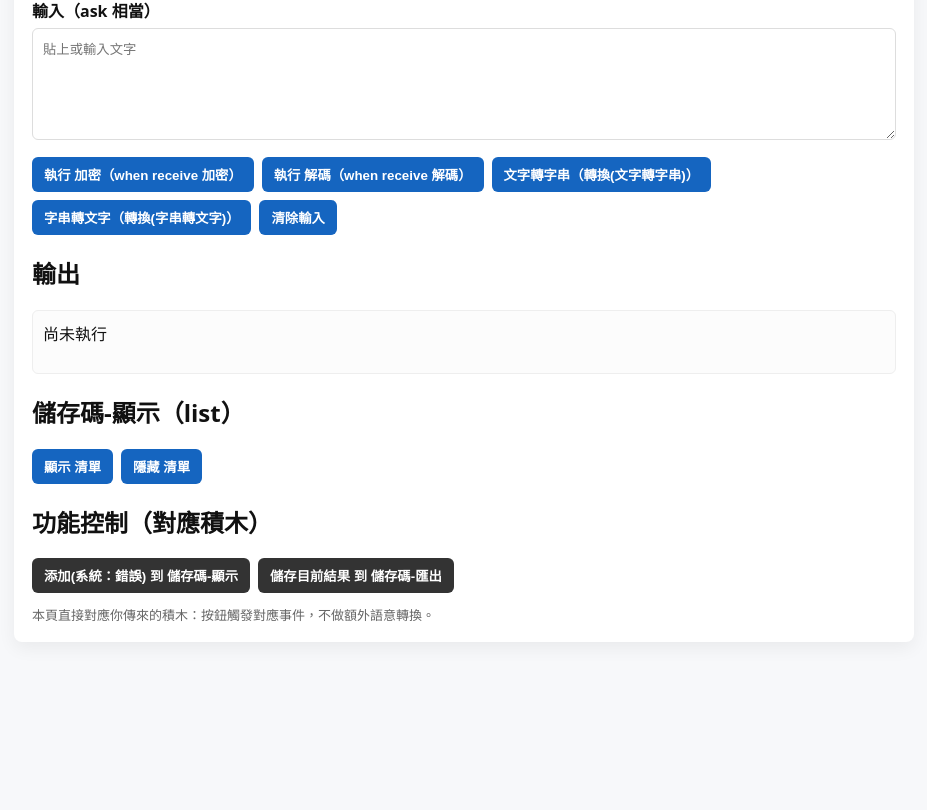
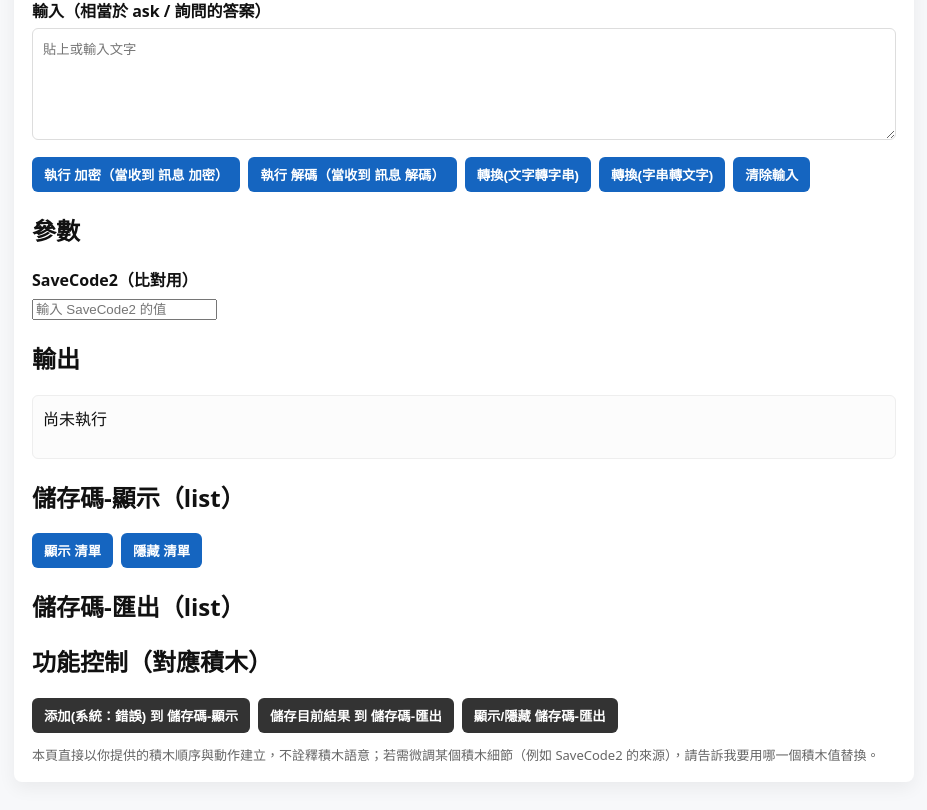
Before and after one commit to KevinChensinlong/text-bot-site, a plain HTML site: page index.html in a window 1280 px wide. Shown: the part 106-916 px from the top of the page, without its empty margins (176-1103 px from the left). Before the commit the page ends 800 px from the top, so only its background shows below. Drawn offline with Linux system fonts and the light colour scheme.

Commit message:
Update index.html

```diff
--- a/index.html
+++ b/index.html
@@ -3,23 +3,29 @@
 <head>
   <meta charset="utf-8" />
   <meta name="viewport" content="width=device-width,initial-scale=1" />
-  <title>Scratch 轉網頁 — 加密 / 解碼</title>
+  <title>Scratch 轉網頁 — 加密 / 解碼（精確對應積木）</title>
   <link rel="stylesheet" href="style.css" />
 </head>
 <body>
   <main class="wrap">
-    <h1>加密 / 解碼</h1>
+    <h1>加密 / 解碼（積木直譯版）</h1>
 
-    <label>輸入（ask 相當）</label>
+    <label for="inputText">輸入（相當於 ask / 詢問的答案）</label>
     <textarea id="inputText" rows="6" placeholder="貼上或輸入文字"></textarea>
 
     <div class="buttons">
-      <button id="runEncrypt">執行 加密（when receive 加密）</button>
-      <button id="runDecode">執行 解碼（when receive 解碼）</button>
-      <button id="runConvertTextToString">文字轉字串（轉換(文字轉字串)）</button>
-      <button id="runConvertStringToText">字串轉文字（轉換(字串轉文字)）</button>
+      <button id="runEncrypt">執行 加密（當收到 訊息 加密）</button>
+      <button id="runDecode">執行 解碼（當收到 訊息 解碼）</button>
+      <button id="runConvertTextToString">轉換(文字轉字串)</button>
+      <button id="runConvertStringToText">轉換(字串轉文字)</button>
       <button id="clearBtn">清除輸入</button>
     </div>
+
+    <section>
+      <h2>參數</h2>
+      <label for="saveCode2">SaveCode2（比對用）</label>
+      <input id="saveCode2" placeholder="輸入 SaveCode2 的值" />
+    </section>
 
     <section>
       <h2>輸出</h2>
@@ -36,15 +42,21 @@
     </section>
 
     <section>
+      <h2>儲存碼-匯出（list）</h2>
+      <ul id="exportList" class="list hidden"></ul>
+    </section>
+
+    <section>
       <h2>功能控制（對應積木）</h2>
       <div class="controls small">
         <button id="addErrorBtn">添加(系統：錯誤) 到 儲存碼-顯示</button>
         <button id="saveCurrentBtn">儲存目前結果 到 儲存碼-匯出</button>
+        <button id="toggleExportBtn">顯示/隱藏 儲存碼-匯出</button>
       </div>
     </section>
 
     <footer class="notes">
-      本頁直接對應你傳來的積木：按鈕觸發對應事件，不做額外語意轉換。
+      本頁直接以你提供的積木順序與動作建立，不詮釋積木語意；若需微調某個積木細節（例如 SaveCode2 的來源），請告訴我要用哪一個積木值替換。
     </footer>
   </main>
 
```
